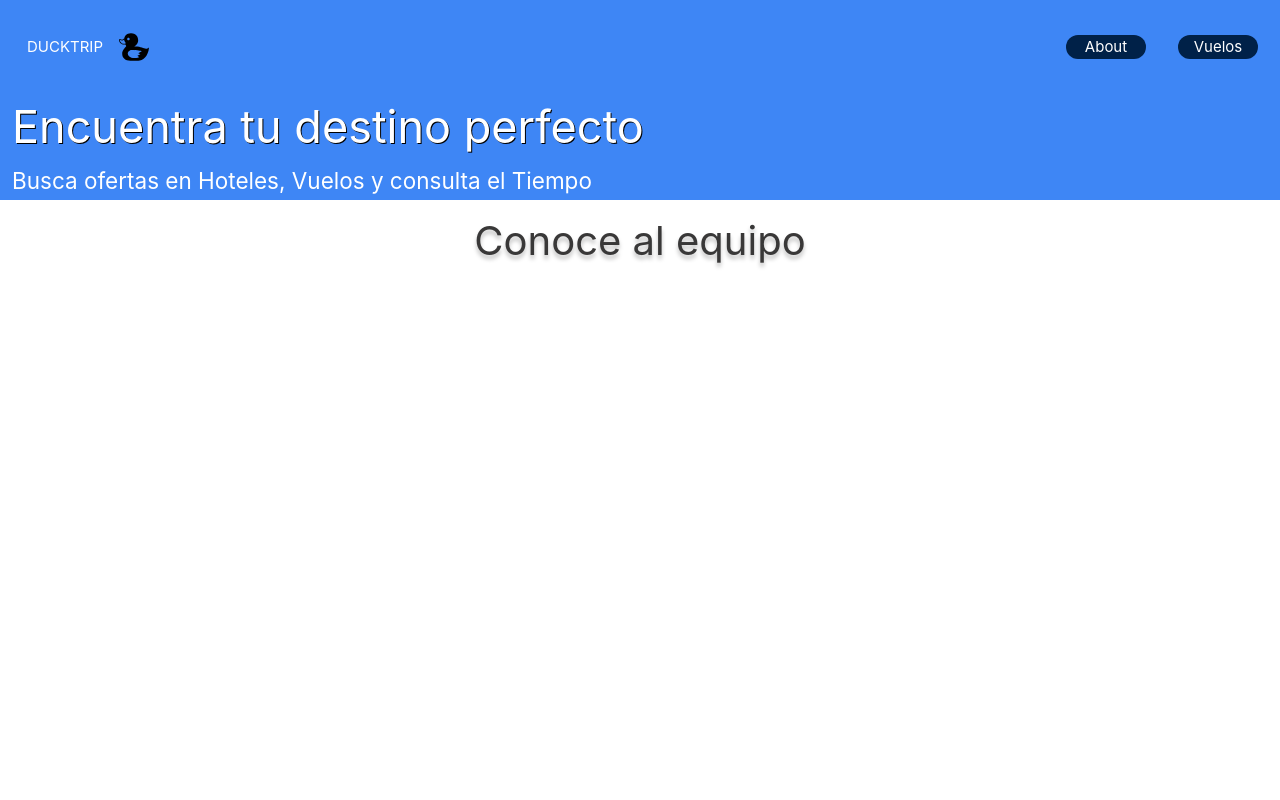
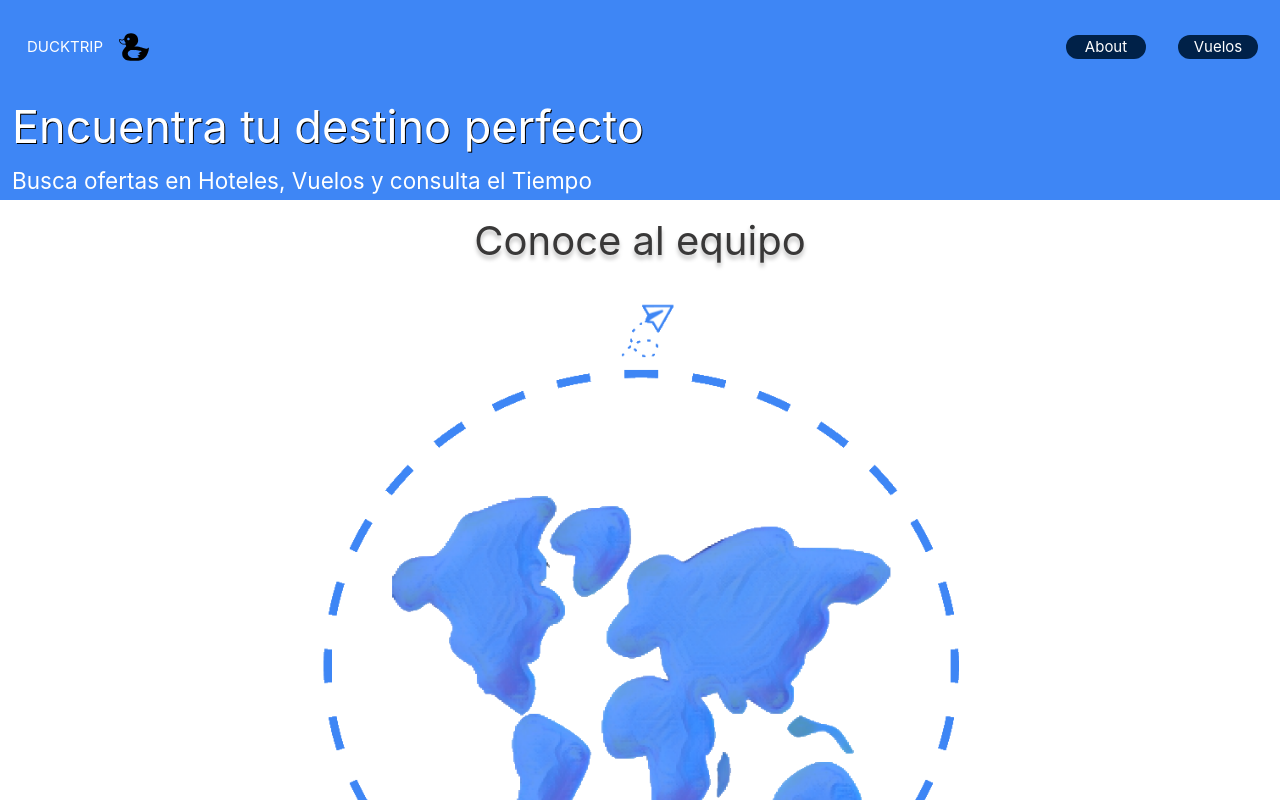
Before and after one commit to davidgm26/ducktrip-app, a Vue app: page /about in a window 1280 px wide. Shown: the top 800 px of the page. Built offline with nearby package versions, Linux system fonts and the light colour scheme.

Commit message:
AboutPage structure and style in progress. About-title and About-background ready

```diff
--- a/src/views/AboutPage.vue
+++ b/src/views/AboutPage.vue
@@ -2,7 +2,9 @@
     <NavigationTopBar />
     <div class="about">
         <h1 class="about-title">Conoce al equipo</h1>
-        <div class=""></div>
+        <div class="about-background">
+            <div class="team-member"></div>
+        </div>
     </div>
 </template>
 
@@ -19,7 +21,11 @@ export default {
 .about {
     background-color: #ffffff;
     width: 100%;
+    min-height: 100vh;
     padding: 1rem 2rem;
+    display: flex;
+    flex-direction: column;
+    align-items: center;
 }
 
 .about-title {
@@ -32,4 +38,13 @@ export default {
     line-height: normal;
     padding-bottom: 2rem;
 }
+
+.about-background {
+    width: 100%;
+    background-image: url(../assets/images/about-world.png);
+    background-repeat: no-repeat;
+    background-position: center;
+    background-size: contain;
+    flex: 1 1 100%;
+}
 </style>
```
Also changed, not shown: src/assets/images/about-world.png (added).
